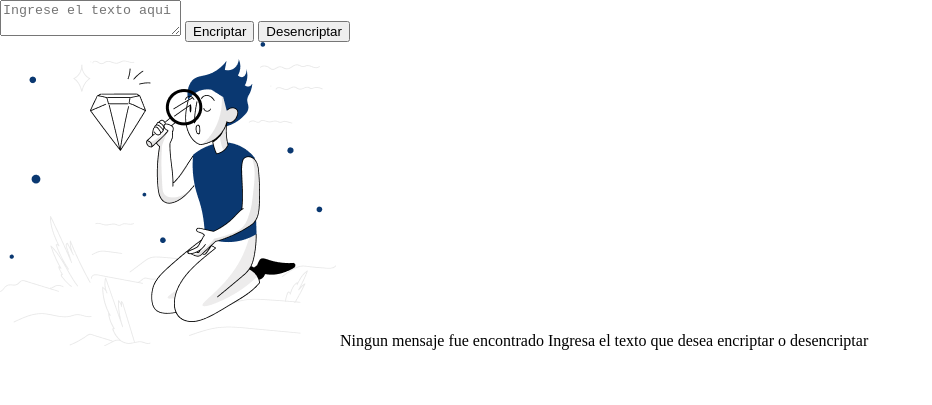
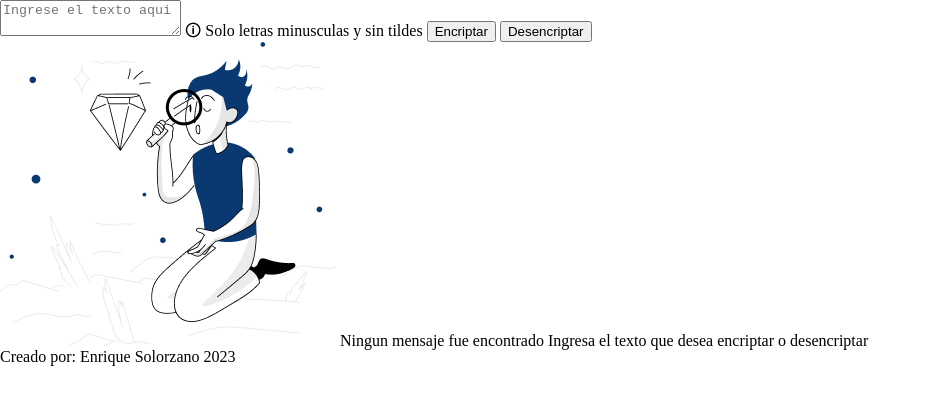
Before and after one commit to EnriqueJSV/Challenge_Decoder, a plain HTML site: page index.html in a window 1280 px wide. Shown: the part 51-456 px from the top of the page, without its empty margins (0-932 px from the left). Drawn offline with Linux system fonts and the light colour scheme.

Commit message:
Se agrega linea de aviso para el texto en main y se agrega el footer

```diff
--- a/index.html
+++ b/index.html
@@ -27,6 +27,7 @@
             <!-- Contiene el lugar donde el usuario ingresara el texto y botones encriptar y desencriptar -->
             <section>
                 <textarea placeholder="Ingrese el texto aqui"></textarea>
+                <label>&#128712; Solo letras minusculas y sin tildes</label>
                 <input type="submit" value="Encriptar">
                 <input type="submit" value="Desencriptar">
             </section>
@@ -40,6 +41,10 @@
 
         </main>
 
+        <footer>
+            <label>Creado por: Enrique Solorzano 2023</label>
+        </footer>
+
         <script src="script.js"></script>
     </body>
 
```
